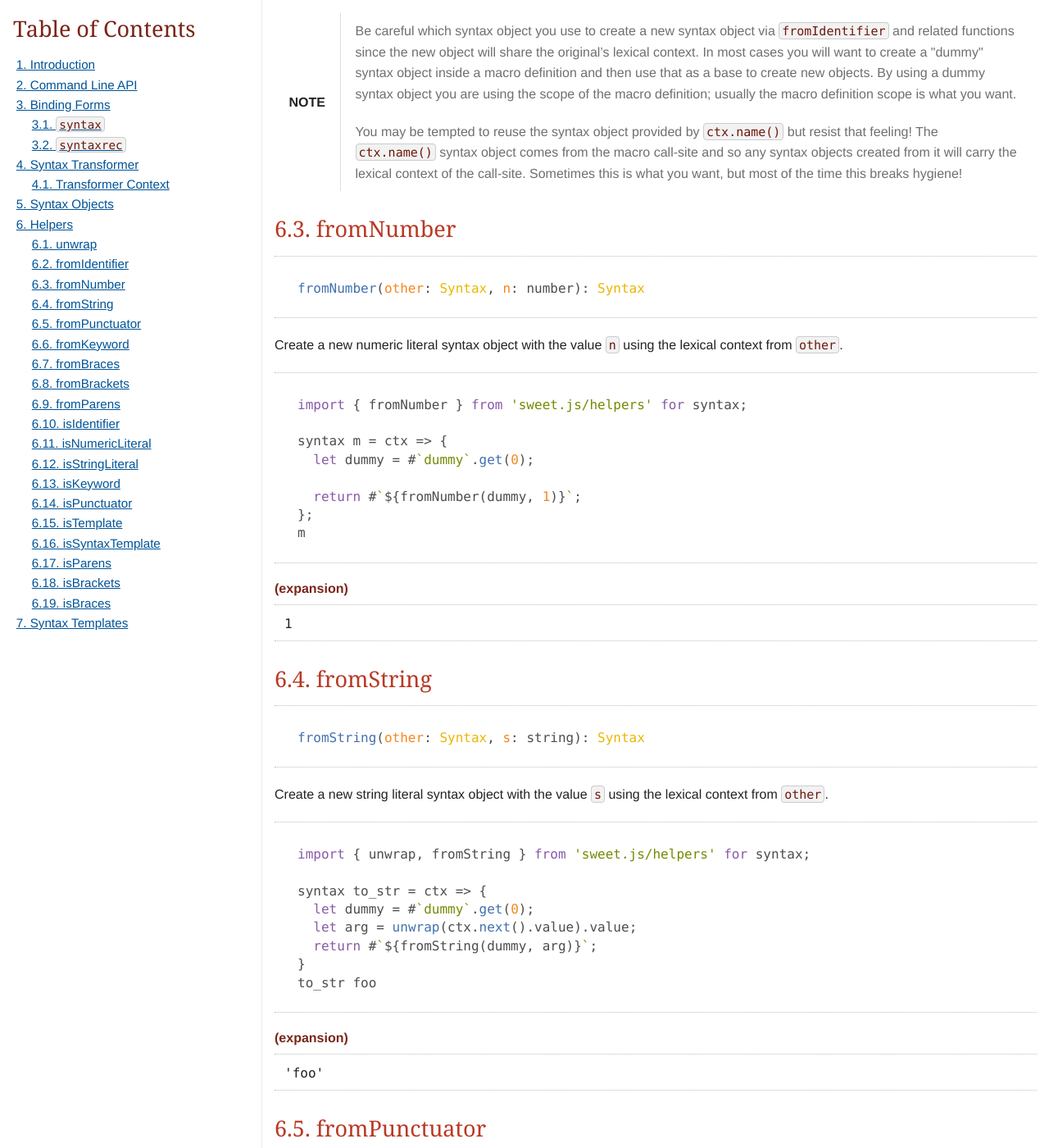
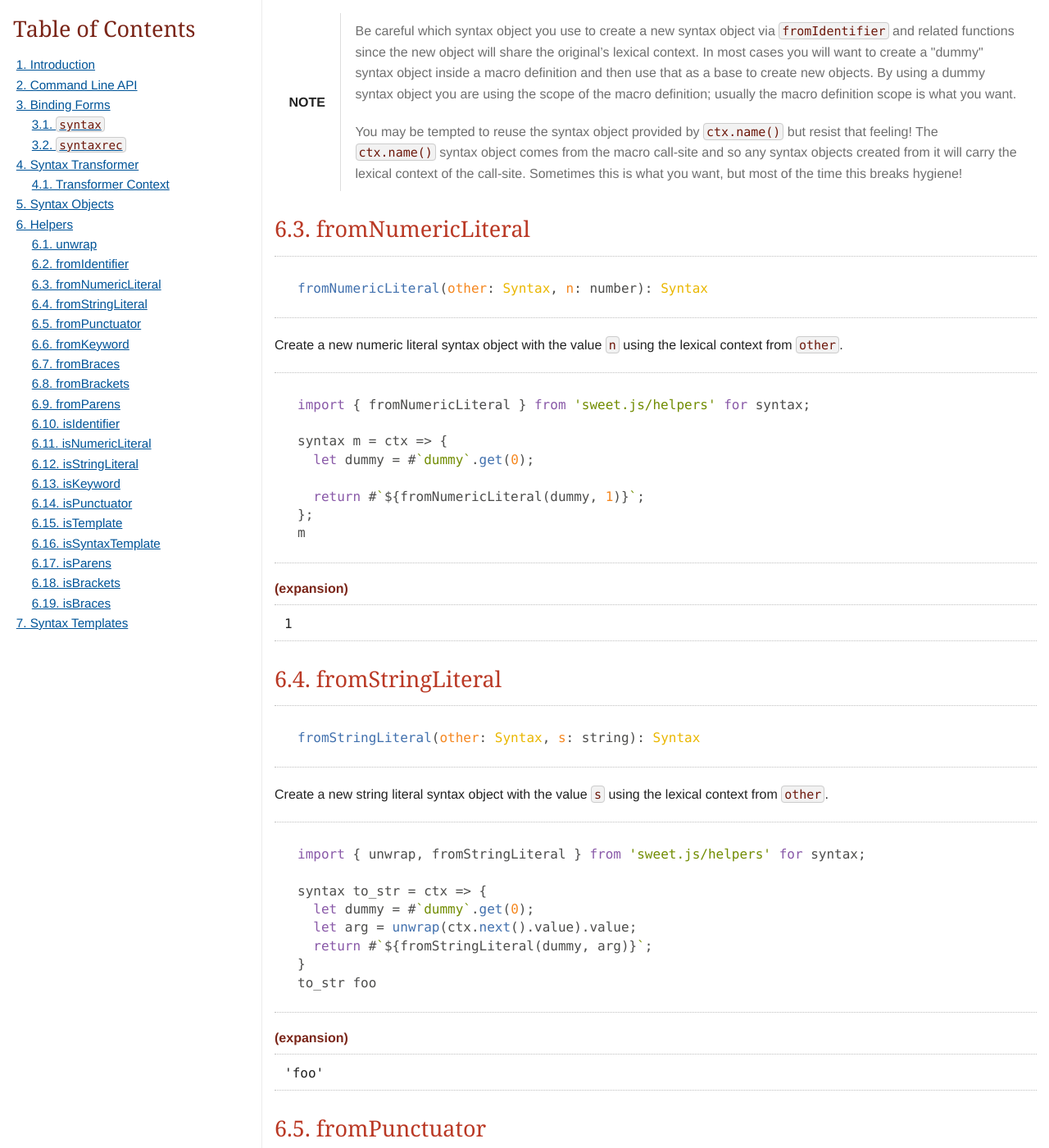
Before and after one commit to sweet-js/sweet-website, a Jekyll site: the page doc/1.0/reference.html, which Jekyll copies as it is, in a window 1280 px wide and 1400 px high, scrolled down 6291 px. Shown: the whole window at 82% size. Built offline with Jekyll 4.4.1, drawn with Linux system fonts in a browser that asks for light colours; nearby versions of some CDN libraries; some web fonts are replaced.

Commit message:
Fix names

```diff
--- a/doc/1.0/reference.html
+++ b/doc/1.0/reference.html
@@ -36,8 +36,8 @@
 <ul class="sectlevel2">
 <li><a href="#_unwrap">6.1. unwrap</a></li>
 <li><a href="#_fromidentifier">6.2. fromIdentifier</a></li>
-<li><a href="#_fromnumber">6.3. fromNumber</a></li>
-<li><a href="#_fromstring">6.4. fromString</a></li>
+<li><a href="#_fromnumericliteral">6.3. fromNumericLiteral</a></li>
+<li><a href="#_fromstringliteral">6.4. fromStringLiteral</a></li>
 <li><a href="#_frompunctuator">6.5. fromPunctuator</a></li>
 <li><a href="#_fromkeyword">6.6. fromKeyword</a></li>
 <li><a href="#_frombraces">6.7. fromBraces</a></li>
@@ -462,10 +462,10 @@ m foo</code></pre>
 </div>
 </div>
 <div class="sect2">
-<h3 id="_fromnumber">6.3. fromNumber</h3>
+<h3 id="_fromnumericliteral">6.3. fromNumericLiteral</h3>
 <div class="listingblock">
 <div class="content">
-<pre class="highlightjs highlight"><code class="language-javascript" data-lang="javascript">fromNumber(other: Syntax, n: number): Syntax</code></pre>
+<pre class="highlightjs highlight"><code class="language-javascript" data-lang="javascript">fromNumericLiteral(other: Syntax, n: number): Syntax</code></pre>
 </div>
 </div>
 <div class="paragraph">
@@ -473,12 +473,12 @@ m foo</code></pre>
 </div>
 <div class="listingblock">
 <div class="content">
-<pre class="highlightjs highlight"><code class="language-javascript" data-lang="javascript">import { fromNumber } from 'sweet.js/helpers' for syntax;
+<pre class="highlightjs highlight"><code class="language-javascript" data-lang="javascript">import { fromNumericLiteral } from 'sweet.js/helpers' for syntax;
 
 syntax m = ctx =&gt; {
   let dummy = #`dummy`.get(0);
 
-  return #`${fromNumber(dummy, 1)}`;
+  return #`${fromNumericLiteral(dummy, 1)}`;
 };
 m</code></pre>
 </div>
@@ -491,10 +491,10 @@ m</code></pre>
 </div>
 </div>
 <div class="sect2">
-<h3 id="_fromstring">6.4. fromString</h3>
+<h3 id="_fromstringliteral">6.4. fromStringLiteral</h3>
 <div class="listingblock">
 <div class="content">
-<pre class="highlightjs highlight"><code class="language-javascript" data-lang="javascript">fromString(other: Syntax, s: string): Syntax</code></pre>
+<pre class="highlightjs highlight"><code class="language-javascript" data-lang="javascript">fromStringLiteral(other: Syntax, s: string): Syntax</code></pre>
 </div>
 </div>
 <div class="paragraph">
@@ -502,12 +502,12 @@ m</code></pre>
 </div>
 <div class="listingblock">
 <div class="content">
-<pre class="highlightjs highlight"><code class="language-javascript" data-lang="javascript">import { unwrap, fromString } from 'sweet.js/helpers' for syntax;
+<pre class="highlightjs highlight"><code class="language-javascript" data-lang="javascript">import { unwrap, fromStringLiteral } from 'sweet.js/helpers' for syntax;
 
 syntax to_str = ctx =&gt; {
   let dummy = #`dummy`.get(0);
   let arg = unwrap(ctx.next().value).value;
-  return #`${fromString(dummy, arg)}`;
+  return #`${fromStringLiteral(dummy, arg)}`;
 }
 to_str foo</code></pre>
 </div>
```
Also changed, not shown: doc/1.0/reference.adoc (+8 -8 lines).
